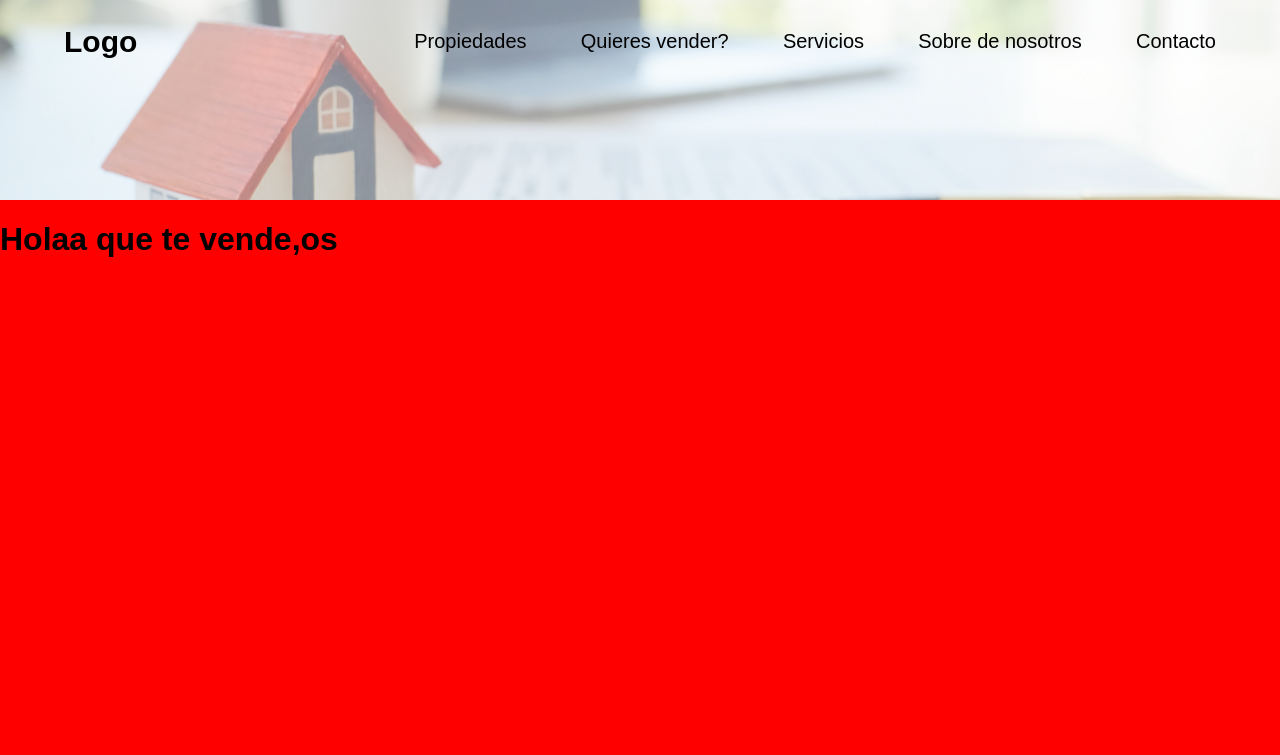
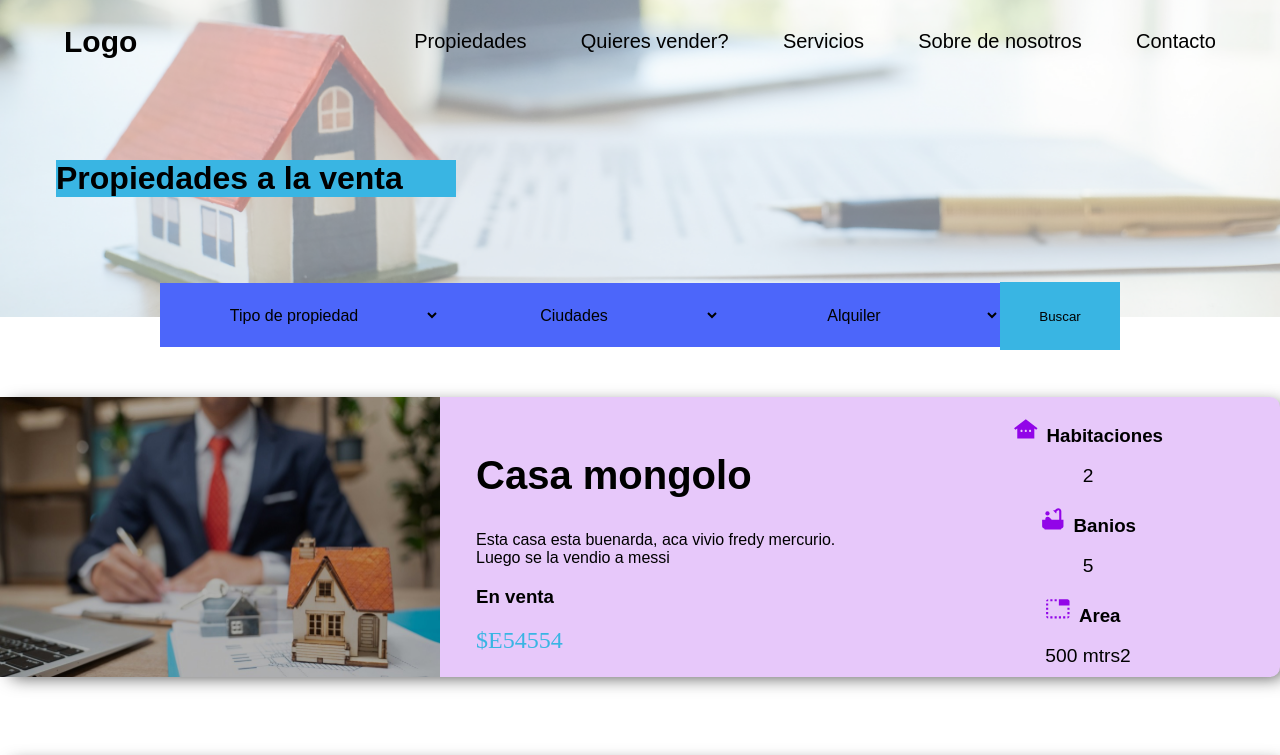
Before and after one commit to DeeRo-dev/Inmboliaria, a Next.js app: page /propiedades in a window 1280 px wide. Shown: the top 755 px of the page. Built offline with nearby package versions, Linux system fonts and the light colour scheme.

Commit message:
Trabajando sobre estilos en la venta de propiedades

```diff
--- /dev/null
+++ b/components/CardProp/CardProp.jsx
@@ -0,0 +1,33 @@
+import {MdOtherHouses,MdTabUnselected,MdBathtub} from "react-icons/md";
+import Image from 'next/image'
+import imag from "../../public/imgCasa.jpg"
+import style from "../../styles/CardProp.module.css"
+
+export const Card = ({img, title, span, cantidadH, cantidadB, cantidadA, precio})=> {
+  return(
+    <div className={style.card}>
+      <Image className={style.img} src={imag}/>
+      <div className={style.text}>
+      <h2 className={style.titleCard}>{title} Casa mongolo</h2>
+      <span>{span} Esta casa esta buenarda, aca vivio fredy mercurio. Luego se la vendio a messi</span>
+      <h3>En venta</h3>
+      <span className={style.precio}>{precio} $E54554</span>
+      </div>
+     <div className={style.contentIconsData}>
+     <div className={style.contentDataIcon}>
+        <h3><MdOtherHouses className={style.icon} />Habitaciones</h3>
+        <span className={style.spn}>  {cantidadH} 2</span>
+      </div>
+      <div className={style.contentDataIcon}>
+        <h3><MdBathtub className={style.icon} />Banios</h3>
+        <span className={style.spn}> {cantidadB} 5</span>
+      </div>
+      <div className={style.contentDataIcon}>
+        <h3><MdTabUnselected className={style.icon} />Area</h3>
+        <span className={style.spn}> {cantidadA} 500 mtrs2</span>
+      </div>
+     </div>
+
+    </div>
+  )
+}
--- /dev/null
+++ b/components/CardProp/index.jsx
@@ -0,0 +1 @@
+export * from './CardProp';
--- a/pages/propiedades/index.jsx
+++ b/pages/propiedades/index.jsx
@@ -2,14 +2,48 @@
 import {NavBar} from "../../components/ui/index.jsx";
 import Image from 'next/image';
 import imag from "../../public/banner.jpg";
-import style from "../../styles/Vender.module.css"
+import style from "../../styles/Propiedades.module.css"
+import  {Card}  from "../../components/CardProp";
  const Propiedades = ()=>{
   return (
     <div>
       <Image className={style.img} src={imag} alt="not found img"/>
        <NavBar/>
-     <div className={style.contentData}>
-      <h1>Holaa que te vende,os</h1>
+      <div className={style.contTitleP}>
+        <h1>Propiedades a la venta</h1>
+      </div>
+       <div className={style.contentForm}>
+         <form action="">
+         <select className={style.inputSel} name="drawfs" id="drawfs">
+            <option >Tipo de propiedad</option>
+             <option>Casa</option>
+            <option>Dpto</option>
+            <option>Atico</option>
+            <option>Local</option>
+          </select>
+          <select className={style.inputSel} name="drawfs" id="drawfs">
+            <option>Ciudades</option>
+             <option>Berazategui</option>
+            <option>CABA</option>
+            <option>La plata</option>
+            <option>City Bell</option>
+          </select>
+          <select className={style.inputSel} name="drawfs" id="drawfs">
+            <option>Alquiler</option>
+             <option>En venta</option>
+          </select>
+            <button className={style.btn}>Buscar</button>
+         </form>
+          </div>
+     <div className={style.cards}>
+      <Card/>
+      <Card/>
+      <Card/>
+      <Card/>
+      <Card/>
+      <Card/>
+      <Card/>
+
     </div>
      </div>
   )
--- /dev/null
+++ b/styles/CardProp.module.css
@@ -0,0 +1,56 @@
+.card{
+  width: 160vh;
+  height: auto;
+  display: flex;
+  flex-direction: row;
+  background-color: #9105e838;
+  margin-top: 10vh;
+  border-radius: 10px;
+  -webkit-box-shadow: 7px 4px 18px -4px rgba(0,0,0,0.71);
+-moz-box-shadow: 7px 4px 18px -4px rgba(0,0,0,0.71);
+box-shadow: 7px 4px 18px -4px rgba(0,0,0,0.71);
+font-family: 'Poppins', sans-serif;
+}
+.card:hover{
+  cursor: pointer;
+  transition: .5s;
+  background-color: #6b0ba76c;
+}
+.img{
+  width: 55vh;
+  height: 35vh;
+}
+.contentIconsData{
+  display: flex;
+  flex-direction: column;
+  justify-content: space-around;
+  width: 30%;
+  height: 70%;
+}
+.titleCard{
+  font-size: 5vh;
+}
+.contentDataIcon{
+  margin: auto;
+}
+.text{
+  margin-left: 2vh;
+  width: 30%;
+margin: auto;
+}
+.icon{
+  font-size: 3.2vh;
+  margin-right: 1vh;
+  color: #9205E8;
+}
+.spn{
+  display: flex;
+  justify-content: center;
+  margin: auto;
+  font-size: 2.4vh;
+}
+.precio{
+  color: #39B5E3;
+  font-family: 'Merriweather', serif;
+  font-size: 3vh;
+}
--- /dev/null
+++ b/styles/Propiedades.module.css
@@ -0,0 +1,60 @@
+.img{
+  width: 100%;
+  height: auto;
+  background-attachment: fixed;
+  position: absolute;
+  z-index: -1;
+  opacity: .5;
+}
+
+.cards{
+  margin-top: 15vh;
+  display: flex;
+  flex-direction: column;
+  align-items: center;
+  height:auto;
+  width: 100%;
+  background-color: #fff;
+  z-index: 2;
+}
+.contTitleP{
+  background-color: #39B5E3;
+  width: 50vh;
+  margin-top: 10vh;
+  margin-left: 7vh;
+}
+.contentForm{
+  display: flex;
+  align-content: center;
+  align-content: flex-end;
+  justify-content: center;
+  position: absolute;
+  margin-top: 8vh;
+  width: 100%;
+
+}
+.inputSel{
+  width: 35vh;
+  height: 8vh;
+ background-color: #4C66FA;
+ text-decoration: none;
+ text-align: center;
+ font-size: 2vh;
+ border: none;
+ outline: none;
+}
+.inputSel:hover{
+  cursor: pointer;
+  border: none;
+  text-decoration: none;
+}
+.btn{
+  width: 15vh;
+  height: 8.4vh;
+  border: none;
+ background-color:  #39B5E3;
+}
+.btn:hover{
+  cursor: pointer;
+
+}
--- a/styles/Vender.module.css
+++ /dev/null
@@ -1,17 +0,0 @@
-.img{
-  width: 100%;
-  height: auto;
-  background-attachment: fixed;
-  position: absolute;
-  z-index: -1;
-  opacity: .5;
-}
-
-.contentData{
-  margin-top: 15vh;
-  position: absolute;
-  height: 800px;
-  width: 100%;
-  background-color: red;
-  z-index: 2;
-}
```
